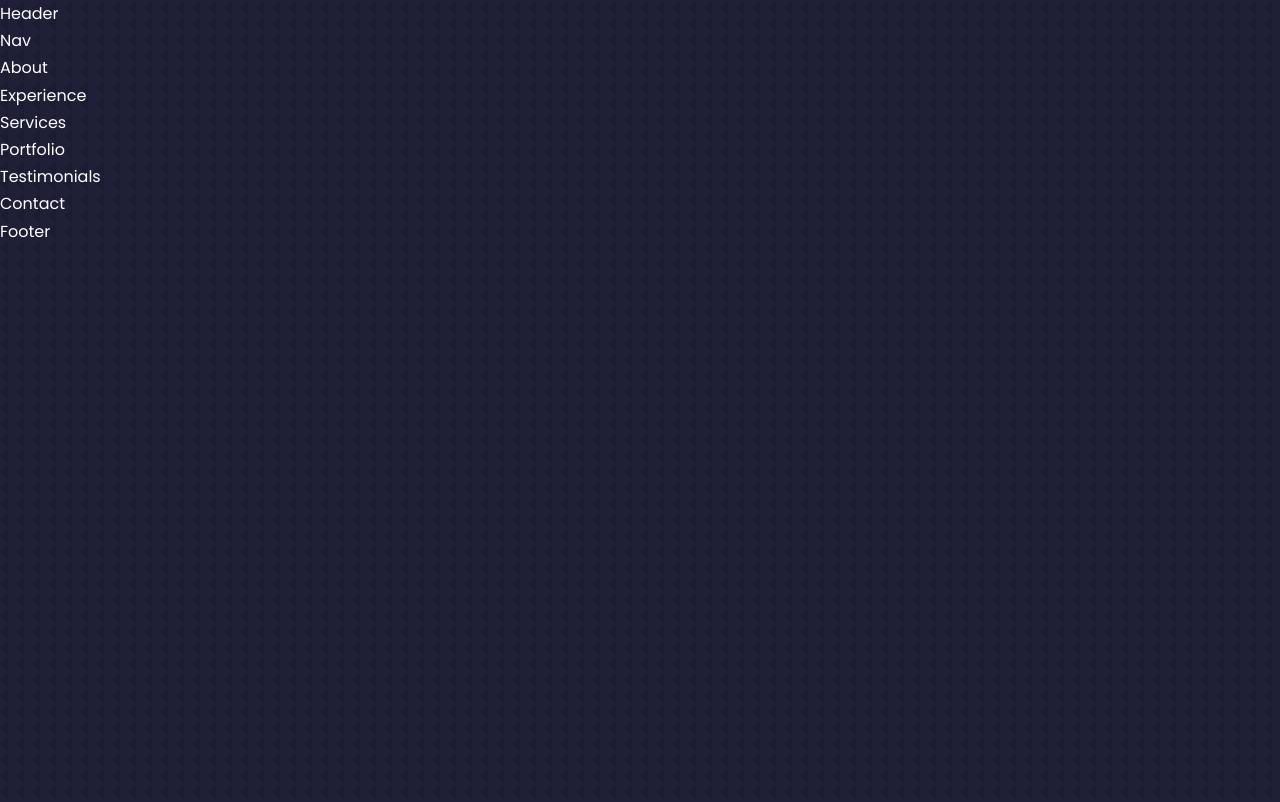
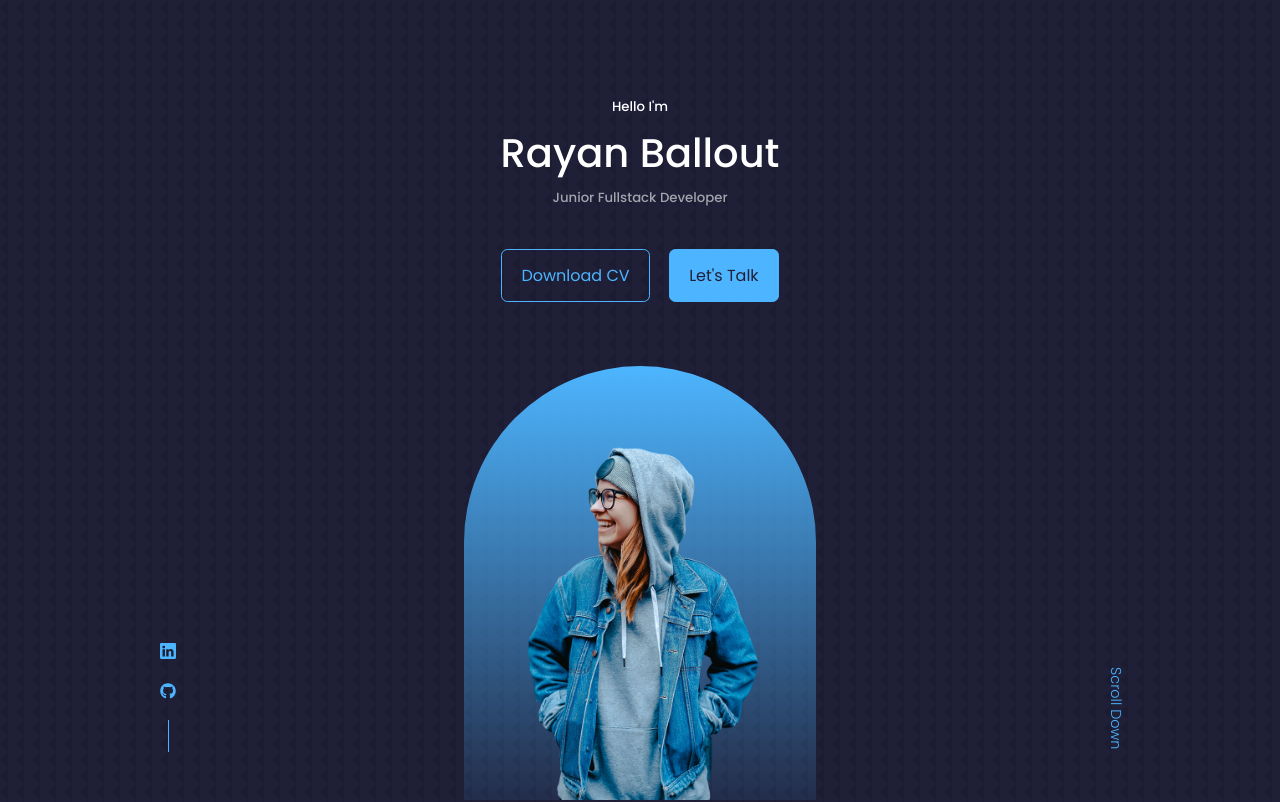
Before and after one commit to RayanBallout/potfolio, a React (Create React App) app: page / in a window 1280 px wide. Shown: the top 802 px of the page. Built offline with nearby package versions, Linux system fonts and the light colour scheme.

Commit message:
Adding the header

```diff
--- a/package.json
+++ b/package.json
@@ -8,6 +8,7 @@
     "@testing-library/user-event": "^13.5.0",
     "react": "^17.0.2",
     "react-dom": "^17.0.2",
+    "react-icons": "^4.3.1",
     "react-scripts": "5.0.0",
     "web-vitals": "^2.1.4"
   },
--- /dev/null
+++ b/src/components/header/CTA.js
@@ -0,0 +1,17 @@
+import React from "react"
+import CV from "../../assets/cv.pdf"
+
+const CTA = () => {
+	return (
+		<div className="cta">
+			<a href={CV} download className="btn">
+				Download CV
+			</a>
+			<a href="#contact" className="btn btn-primary">
+				Let's Talk
+			</a>
+		</div>
+	)
+}
+
+export default CTA
--- a/src/components/header/Header.js
+++ b/src/components/header/Header.js
@@ -1,8 +1,29 @@
 import React from "react"
+import CTA from "./CTA"
 import "./header.css"
+import ME from "../../assets/me.png"
+import HeaderSocials from "./HeaderSocials"
 
 const Header = () => {
-	return <div>Header</div>
+	return (
+		<header>
+			<div className="container header__container">
+				<h5>Hello I'm</h5>
+				<h1>Rayan Ballout</h1>
+				<h5 className="text-light">Junior Fullstack Developer</h5>
+				<CTA />
+				<HeaderSocials />
+
+				<div className="me">
+					<img src={ME} alt="me" />
+				</div>
+
+				<a href="#contact" className="scroll__down">
+					Scroll Down
+				</a>
+			</div>
+		</header>
+	)
 }
 
 export default Header
--- /dev/null
+++ b/src/components/header/HeaderSocials.js
@@ -0,0 +1,18 @@
+import React from "react"
+import { BsLinkedin } from "react-icons/bs"
+import { FaGithub } from "react-icons/fa"
+
+const HeaderSocials = () => {
+	return (
+		<div className="header__socials">
+			<a href="https://linkedin.com" target="_blank">
+				<BsLinkedin />
+			</a>
+			<a href="https://github.com" target="_blank">
+				<FaGithub />
+			</a>
+		</div>
+	)
+}
+
+export default HeaderSocials
--- a/src/components/header/header.css
+++ b/src/components/header/header.css
@@ -0,0 +1,81 @@
+header {
+	height: 100vh;
+	padding-top: 6rem;
+	overflow: hidden;
+}
+
+.header__container {
+	text-align: center;
+	height: 100%;
+	position: relative;
+}
+
+/* =========== CTA =========== */
+.cta {
+	margin-top: 2.5rem;
+	display: flex;
+	gap: 1.2rem;
+	justify-content: center;
+}
+
+/* ======== SOCIALS ======== */
+.header__socials {
+	display: flex;
+	flex-direction: column;
+	align-items: center;
+	gap: 0.8rem;
+	position: absolute;
+	left: 0;
+	bottom: 3rem;
+}
+
+.header__socials::after {
+	content: "";
+	width: 1px;
+	height: 2rem;
+	background: var(--color-primary);
+}
+
+/* ===== HEADER IMAGE =====*/
+.me {
+	background: linear-gradient(var(--color-primary), transparent);
+	width: 22rem;
+	height: 30rem;
+	position: absolute;
+	left: calc(50% - 11rem);
+	margin-top: 4rem;
+	border-radius: 12rem 12rem 0 0;
+	overflow: hidden;
+	padding: 5rem 3.5rem;
+}
+
+/* ======== SCROLL DOWN ============ */
+.scroll__down {
+	position: absolute;
+	right: -2.3rem;
+	bottom: 5rem;
+	transform: rotate(90deg);
+	font-weight: 300;
+	font-size: 0.9rem;
+}
+
+/* ========= MEDIA QUERIES (MEDIUM DEVICES) ========== */
+@media screen and (max-width: 1024px) {
+	header {
+		height: 68vh;
+		padding-top: 2rem;
+	}
+}
+
+/* ========= MEDIA QUERIES (SMALL DEVICES) ========== */
+@media screen and (max-width: 600px) {
+	header {
+		height: 100vh;
+		padding-top: 7rem;
+	}
+
+	.header__socials,
+	.scroll__down {
+		display: none;
+	}
+}
```
Also changed, not shown: 1 other file (tests, documents, lock files or other folders).
